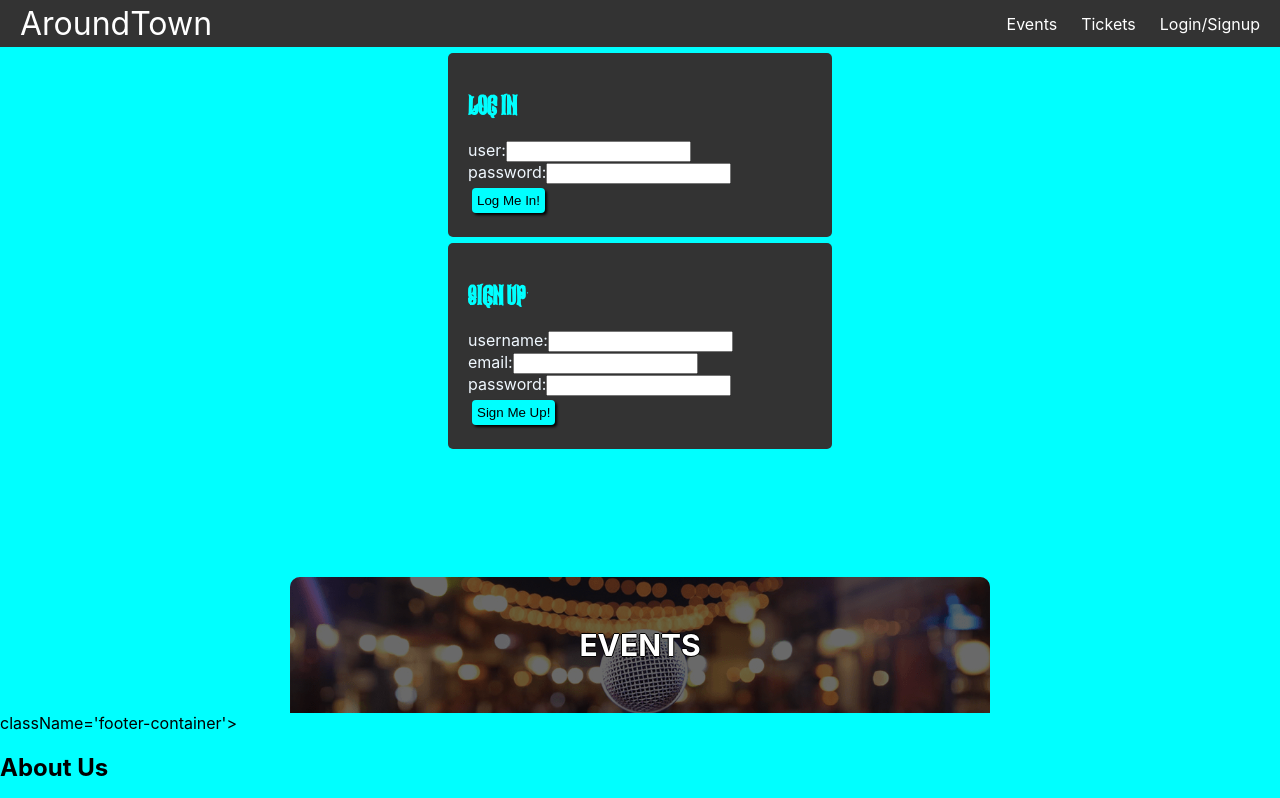
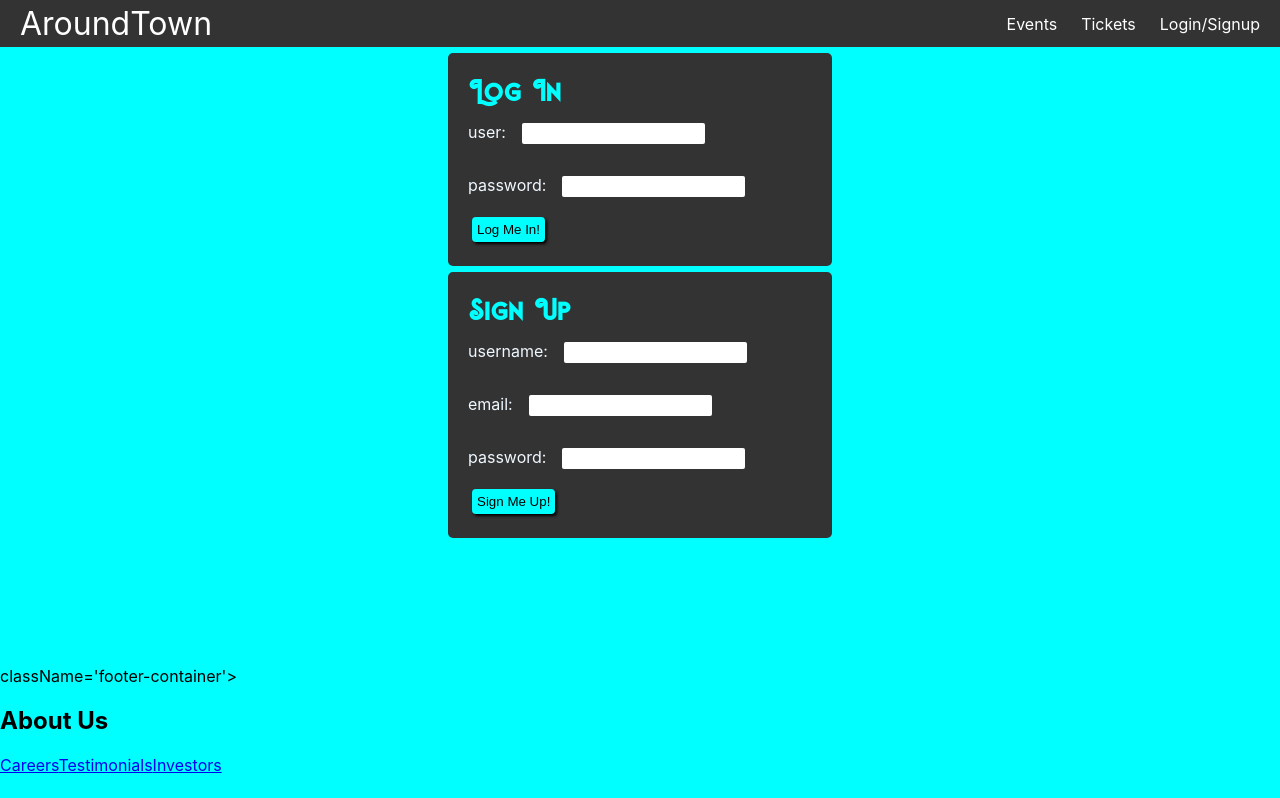
Before and after one commit to JakMcCarthy/EventsPage, a React (Create React App) app in the folder client/: page /login in a window 1280 px wide. Shown: the top 798 px of the page. Built offline with nearby package versions, Linux system fonts and the light colour scheme.

Commit message:
event creation component

```diff
--- a/client/src/components/AddEvent/AddEvent.js
+++ b/client/src/components/AddEvent/AddEvent.js
@@ -1,7 +1,6 @@
 import React, {useState, useContext} from "react";
 import '../Main.css';
-
-import { GlobalContext } from '../context/GlobalState';
+import { GlobalContext } from '../../context/GlobalState';
 
 const AddEvent = () => {
     const [event, setEvent] = useState('');
--- a/client/src/components/Event/Event.js
+++ b/client/src/components/Event/Event.js
@@ -1,16 +1,21 @@
 import React, { useContext } from 'react';
 import { GlobalContext } from '../../context/GlobalState';
+import AddEvent from '../AddEvent/AddEvent';
 import EventDetails from '../EventDetails/EventDetails.js';
 
 const Event = ({ item }) => {
     const { deleteEvent } = useContext(GlobalContext);
 
-
+    // map out list of all events
+    // I think Chris might be working on a page that does this same thing in the component/cards branch
     return (
-
-        <li>
-            <EventDetails></EventDetails>
-        </li>
+        <div>
+            <li>
+                <EventDetails></EventDetails>
+            </li>
+            {/* conditionally render this so it only shows up for people who are logged in */}
+            <AddEvent></AddEvent>
+        </div>
     );
 }
 
--- a/client/src/components/Main.js
+++ b/client/src/components/Main.js
@@ -1,6 +1,6 @@
 import React, {useState, useContext} from "react";
 import './Main.css';
-//import Event from './Event/Event';
+import Event from './Event/Event';
 import { GlobalContext } from '../context/GlobalState';
 
 const Main = () => {
@@ -10,33 +10,10 @@ const Main = () => {
     const { addEvent } = useContext(GlobalContext);
     const { events } = useContext(GlobalContext);
 
-    const onSubmit = e => {
-        e.preventDefault();
-
-        const newEvent = {
-            id: Math.floor(Math.random() * 100000000),
-            event,
-            time
-        }
-
-        addEvent(newEvent);
-
-        // reset the form
-        setEvent('');
-        setTime('');
-      }
-
     return (
         <div className="Content">
-        <div className="Header">
-            <div className="Layer">
-                Events
-            </div>
-        </div>
         <div className="Body">
-            <ul className="Events">
-                {/* {events.map(item => (<Event key={item.id} item={item} />))} */}
-            </ul>
+            {/* conditional statement : depending on which page the user wants to visit (tickets, events, login) render one of those*/}
         </div>
     </div>
 
--- a/client/src/components/pages/Login/Login.css
+++ b/client/src/components/pages/Login/Login.css
@@ -1,3 +1,13 @@
+@font-face {
+    font-family: Almeda;
+    src: url('../../../assets/fonts/Almeda.ttf');
+    font-weight:lighter;
+  }
+  @font-face {
+    font-family: Alleria;
+    src: url('../../../assets/fonts/Alleria.ttf');
+  }
+
 .login-forms {
     background-color: #333333;
     color: aliceblue;
@@ -9,7 +19,16 @@
 
 .login-forms h2 {
     color: aqua;
-    font-family: 'Alleria';
+    font-family: 'Almeda';
+    margin: auto;
+    font-size: 2em;
+}
+
+.login-forms input {
+    padding: 3px;
+    border-radius: 2px;
+    border-style: none;
+    margin: 1rem;
 }
 
 .login-forms button {
```
